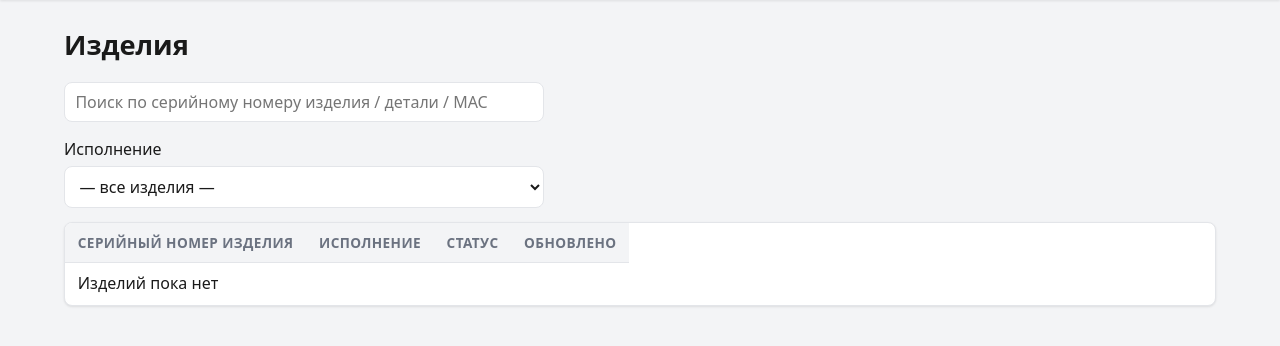
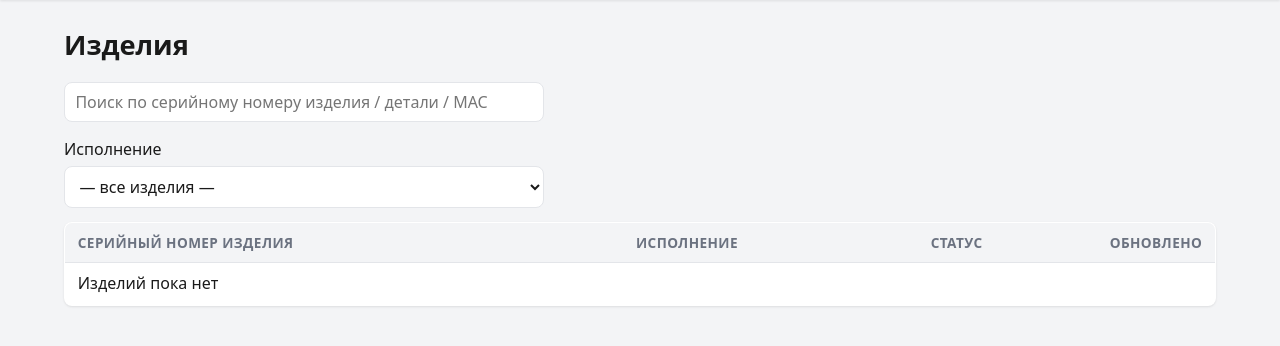
Before and after one commit to Kerosin3/server-sku-app, a FastAPI app: template app/templates/dashboard.html in a window 1280 px wide. Shown: the part 53-399 px from the top of the page. Run offline with FastAPI, Linux system fonts and the light colour scheme; the template is opened without the code that fills it, so the values that code supplies are empty.

Commit message:
Fix table layout bug from the previous CSS refresh
table { display: block; overflow-x: auto } broke the browser's table
layout algorithm since th/td/tr kept their table-* display values —
tables shrank to content width instead of filling their container,
leaving large empty gaps, and inside narrow .columns children it
turned into a horizontally-scrolling strip that clipped content.

Reverted to the browser's default table layout and instead shrink
just the trailing actions column (delete buttons, timestamps) via
:last-child so it doesn't stretch and steal space from the
meaningful columns.

Co-Authored-By: Claude Sonnet 5 <noreply@anthropic.com>

```diff
--- a/app/static/css/style.css
+++ b/app/static/css/style.css
@@ -77,11 +77,9 @@ table {
   border-radius: var(--radius);
   overflow: hidden;
   box-shadow: var(--shadow);
-  display: block;
-  overflow-x: auto;
-  white-space: nowrap;
 }
 th, td { text-align: left; padding: 0.6rem 0.8rem; border-bottom: 1px solid var(--color-border); }
+th:last-child:not([colspan]), td:last-child:not([colspan]) { width: 1%; white-space: nowrap; }
 thead th {
   background: var(--color-bg);
   color: var(--color-muted);
```
